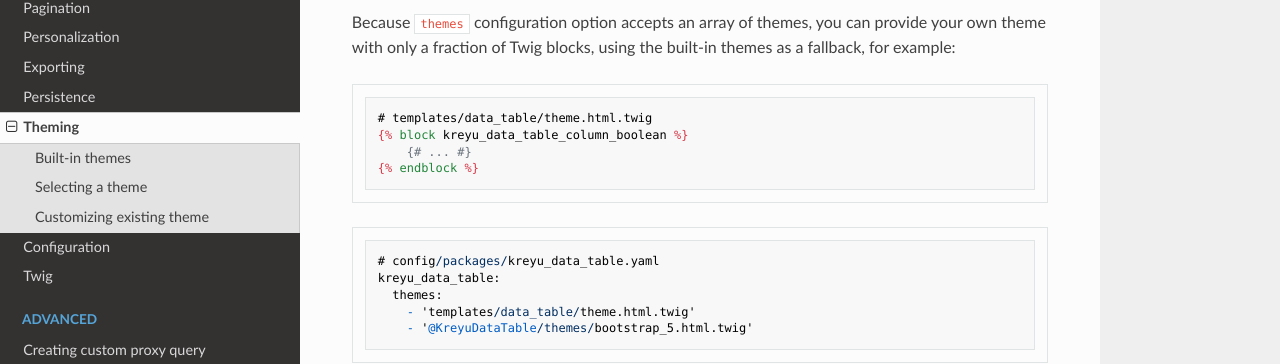
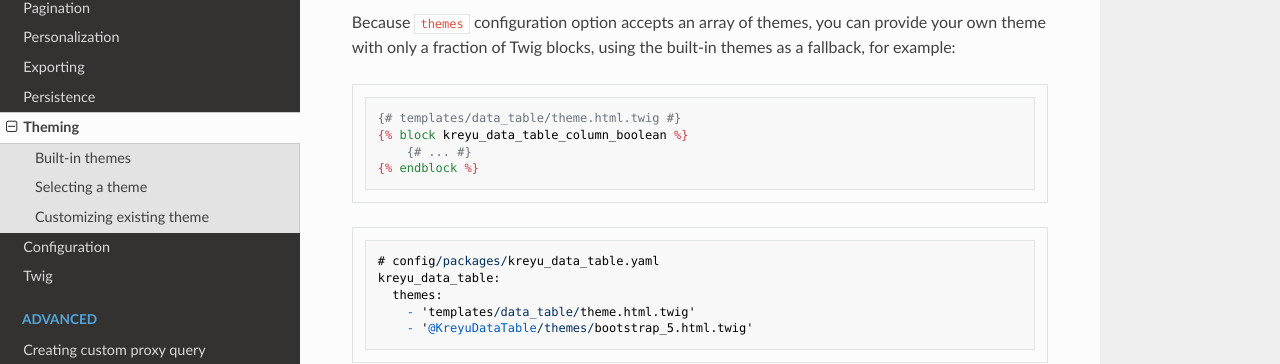
Before and after one commit to Kreyu/data-table-bundle, an MkDocs documentation site: the page built from docs/reference/theming.md, in a window 1280 px wide and 900 px high, scrolled down 777 px. Shown: the part 336-700 px from the top of the window. Built offline with MkDocs 1.6.1, drawn with Linux system fonts in a browser that asks for light colours; nearby versions of some CDN libraries.

Commit message:
[Docs] Theming

````diff
--- a/docs/reference/theming.md
+++ b/docs/reference/theming.md
@@ -45,7 +45,7 @@ you can provide your own theme with only a fraction of Twig blocks,
 using the built-in themes as a fallback, for example:
 
 ```twig
-# templates/data_table/theme.html.twig
+{# templates/data_table/theme.html.twig #}
 {% block kreyu_data_table_column_boolean %}
     {# ... #}
 {% endblock %}
````
